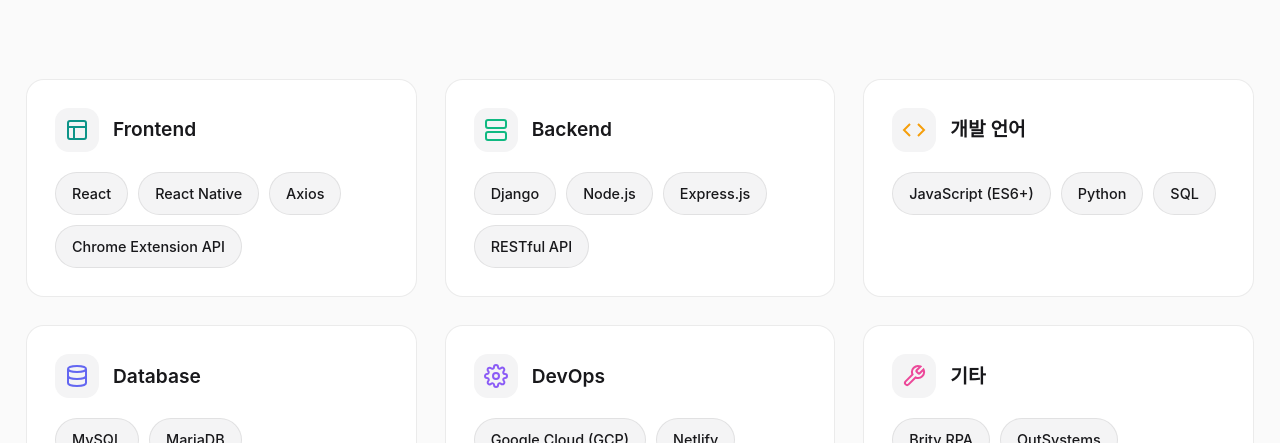
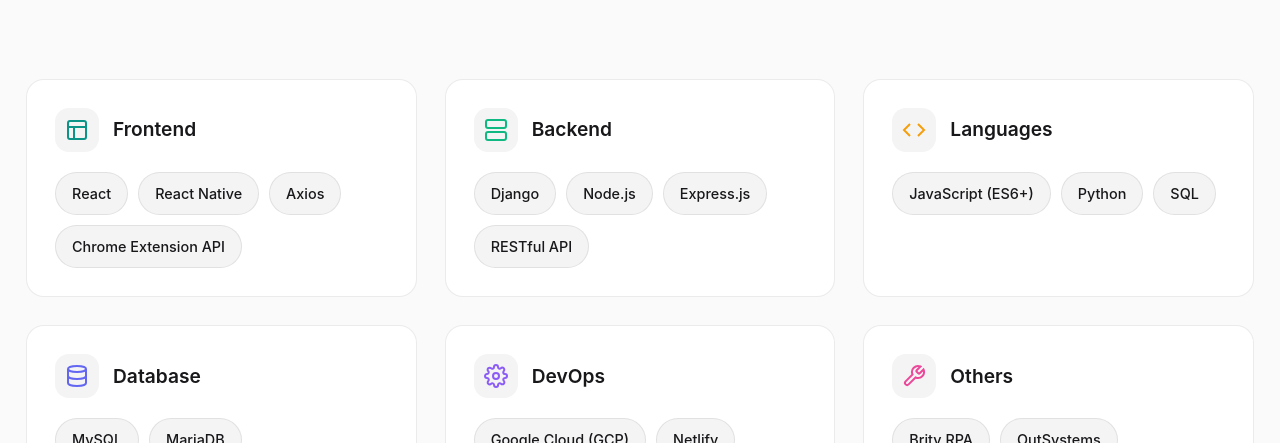
Before and after one commit to ataraxia7899/Portfolio, a React (Vite) app: page / in a window 1280 px wide. Shown: the part 1539-1982 px from the top of the page. Built offline with nearby package versions, Linux system fonts and the light colour scheme; a web font is replaced by a local one.

Commit message:
style: 한글 단어 -> 영어

```diff
--- a/src/components/Skills/Skills.jsx
+++ b/src/components/Skills/Skills.jsx
@@ -64,7 +64,7 @@
     },
     {
       key: 'languages',
-      title: '개발 언어',
+      title: 'Languages',
       data: skills.languages,
       icon: (
         <svg viewBox="0 0 24 24" fill="none" stroke="currentColor" strokeWidth="2">
@@ -101,7 +101,7 @@
     },
     {
       key: 'others',
-      title: '기타',
+      title: 'Others',
       data: skills.others,
       icon: (
         <svg viewBox="0 0 24 24" fill="none" stroke="currentColor" strokeWidth="2">
```
